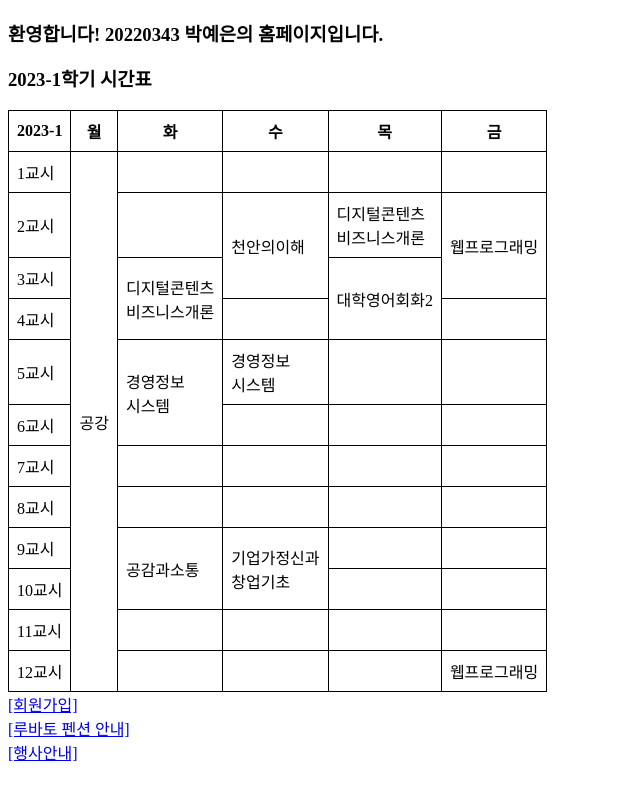
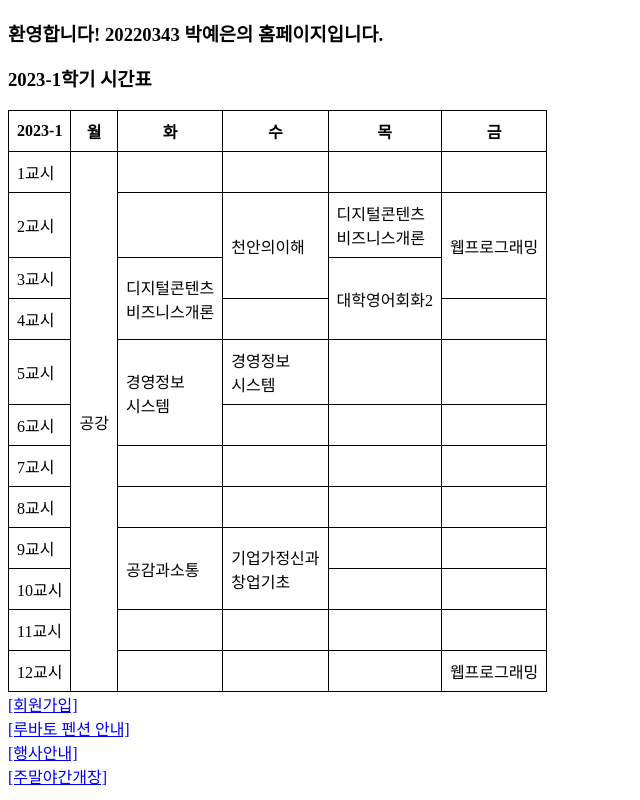
Before and after one commit to yyeenn03/yyeenn03.github.io, a plain HTML site: page index.html in a window 1280 px wide. Shown: the whole page, without its empty margins (0-640 px from the left). Drawn offline with Linux system fonts and the light colour scheme.

Commit message:
홈페이지야간개장

```diff
--- a/index.html
+++ b/index.html
@@ -64,6 +64,9 @@
         </a><br>
         <a href="hoseo1.html">
             [행사안내]
+        </a><br>
+        <a href="night.html">
+            [주말야간개장]
         </a>
     </body>
 </html>
```
